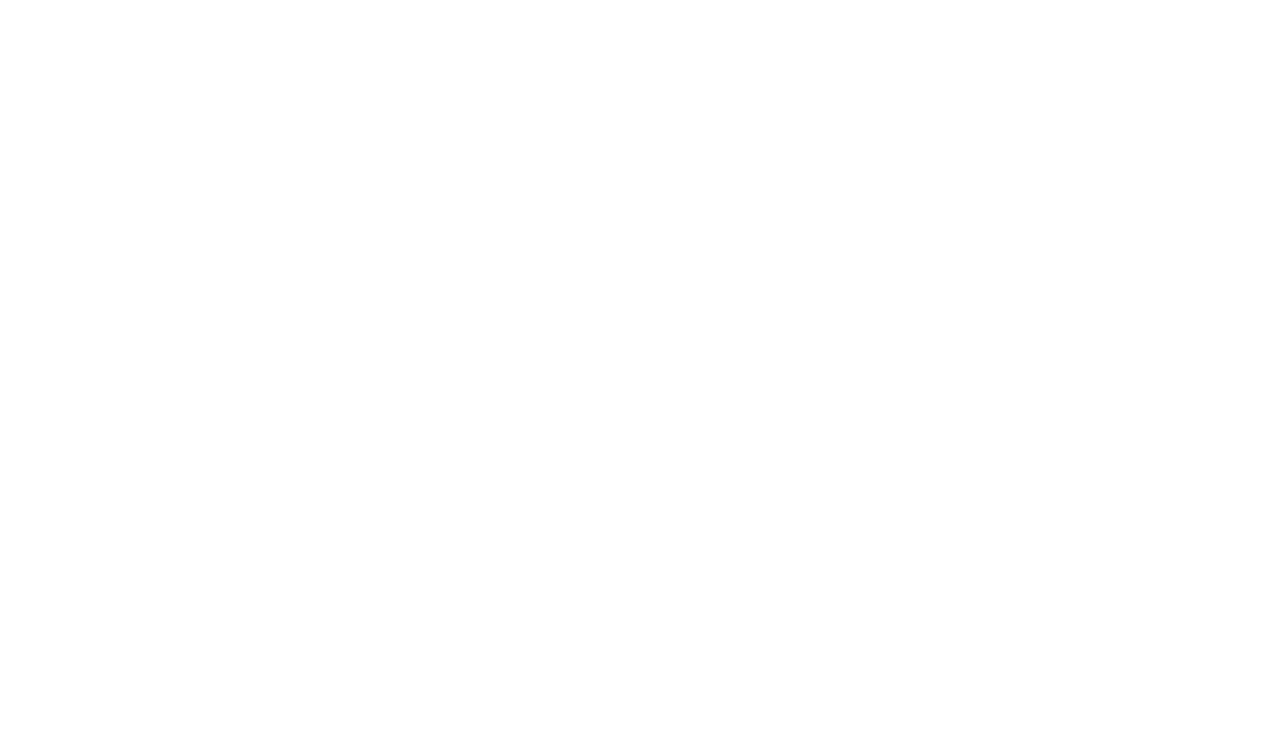
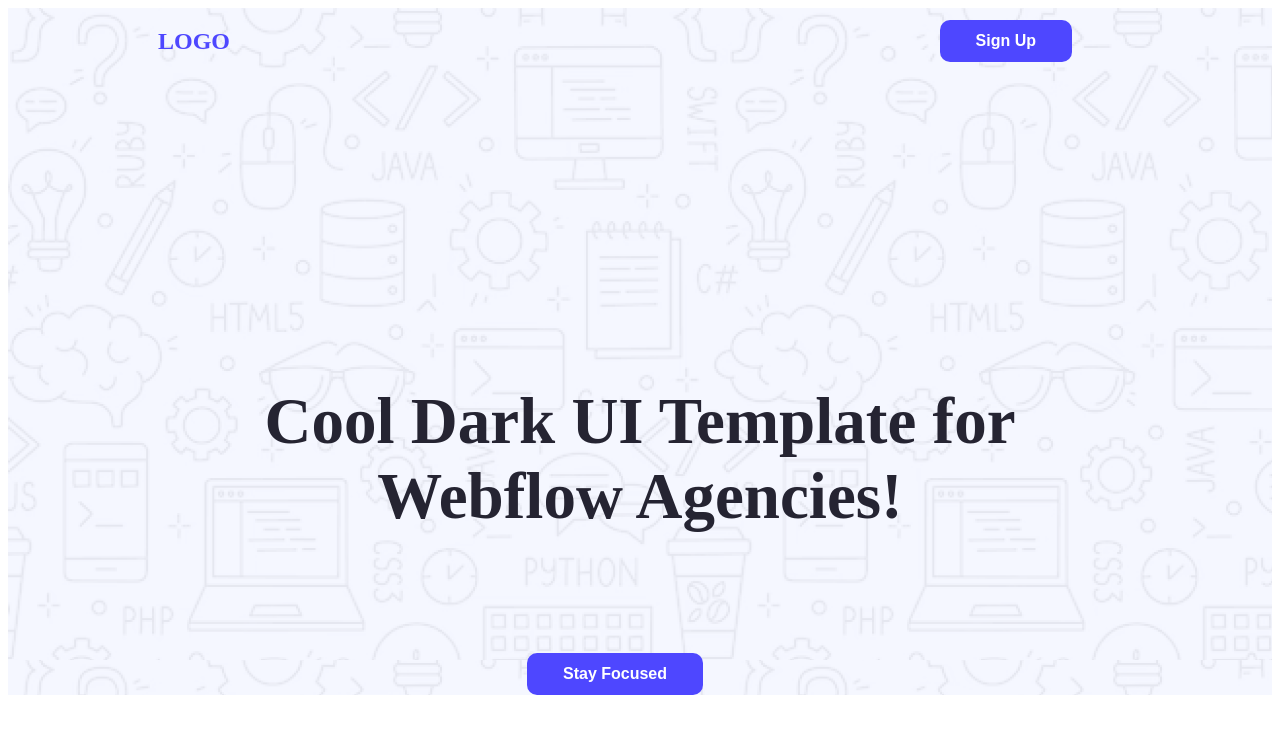
Before and after one commit to Oishikhondokar/My-web-Assignment, a plain HTML site: page index.html in a window 1280 px wide. Drawn offline with Linux system fonts and the light colour scheme.

Commit message:
added background image

```diff
--- /dev/null
+++ b/Styles/style.css
@@ -0,0 +1,53 @@
+/* nav styles */
+
+
+nav{
+    display: flex;
+    align-items: center;
+    margin:0px 150px ;
+
+}
+.nav-title{
+    font-size: 34px;
+    font-weight: 600px;
+    display: flex;
+
+
+
+
+}
+.text-primary{
+    color: #4E47FF;
+
+}
+nav li{
+    list-style: none;
+    margin-left: auto;
+
+}
+.btn-primary{
+    margin-right: 50px;
+    background-color: #4E47FF;
+    color: #FFFFFF;
+    font-weight: bold;
+    font-size: 16px;
+    padding: 12px 36px;
+    border-radius: 10px;
+    border: none;
+}
+.banner-content{
+    font-weight: bold;
+    font-size: 65px;
+    color: #252432;
+
+
+}
+.banner{
+    text-align: center;
+    margin:309px 200px 267px;
+    gap: 55px;
+}
+
+.header{
+    background-image: url('../B12A01-landing-launchpad/Assets/Hero-bg.png');
+}
--- a/index.html
+++ b/index.html
@@ -4,10 +4,22 @@
     <meta charset="UTF-8">
     <meta name="viewport" content="width=device-width, initial-scale=1.0">
     <title>My Web Assignment</title>
+
+    <link rel="stylesheet" href="styles/style.css">
 </head>
 <body>
-    <header>
+    <header class="header">
+        <nav>
+            <h1 class="nev-title text-primary">LOGO</h1>
+            <li><a href=""><button class="btn-primary">Sign Up</button></a></li>
 
+        </nav>
+        <div class="banner">
+            <div class="banner-content">
+                <h4>Cool Dark UI Template for Webflow Agencies!</h4>
+                <button class="btn-primary">Stay Focused</button>
+            </div>
+        </div>
     </header>
     <main>
 
```
